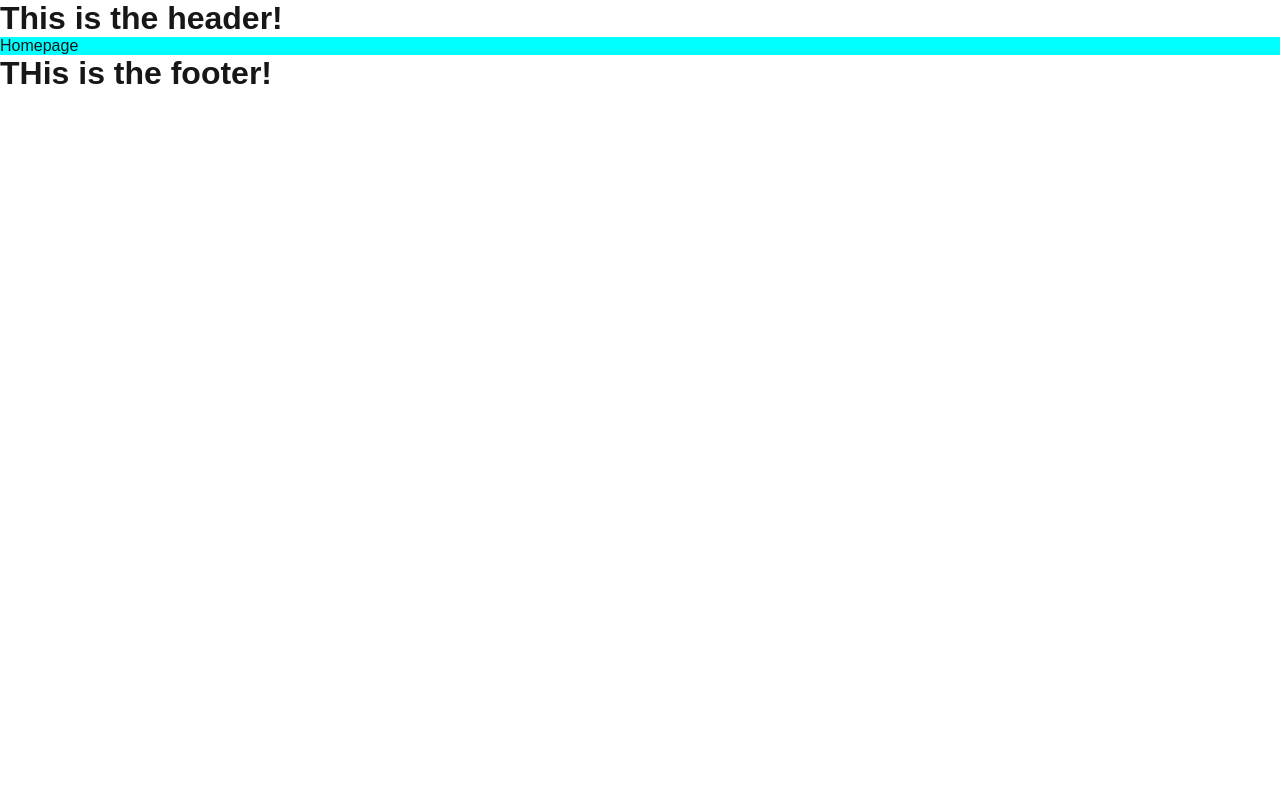
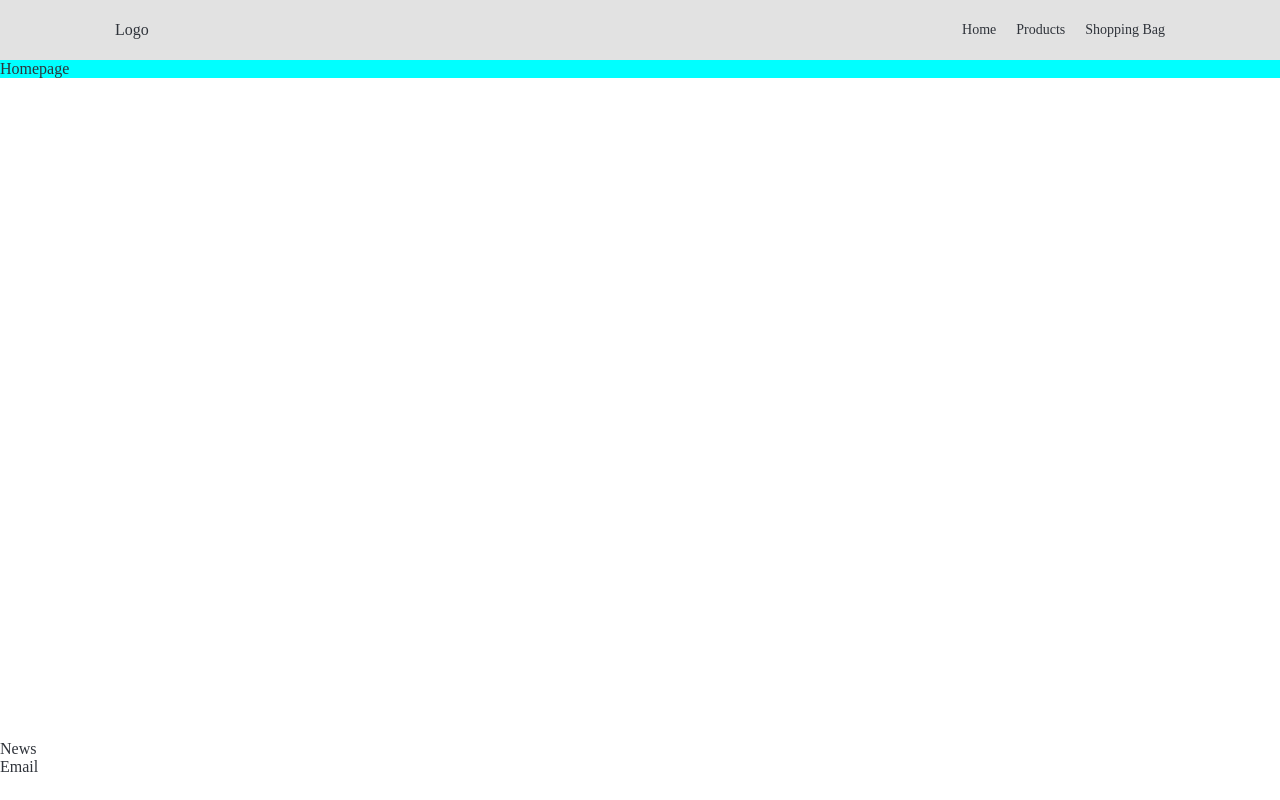
Before and after one commit to MehinJabbar/next-js-shopping-bag, a Next.js app: page / in a window 1280 px wide. Built offline with nearby package versions, Linux system fonts and the light colour scheme.

Commit message:
header.js&footer.js is added to the component

```diff
--- /dev/null
+++ b/app/components/Footer.js
@@ -0,0 +1,12 @@
+export default function Footer() {
+  return (
+    <footer>
+      <aside>
+        News
+      </aside>
+      <aside>
+        Email
+      </aside>
+    </footer>
+  )
+}
--- /dev/null
+++ b/app/components/Header.js
@@ -0,0 +1,23 @@
+import styles from './header.module.css'
+
+export default function Header() {
+  return (
+    <header className={styles['app-header']}>
+        <div className={`${styles.wrapper} container`}>
+        <aside>
+            Logo
+        </aside>
+        <aside>
+            <nav>
+                <ul>
+                    <li>Home</li>
+                    <li>Products</li>
+                    <li>Shopping Bag</li>
+                </ul>
+            </nav>
+        </aside>
+        </div>
+
+    </header>
+  )
+}
--- /dev/null
+++ b/app/components/header.module.css
@@ -0,0 +1,20 @@
+header.app-header{
+    background-color: var(--grey-color);
+
+
+    .wrapper {
+        height: 60px;
+        display: flex;
+        justify-content: space-between;
+        align-items: center;
+
+        ul{
+            display: flex;
+            li{
+                margin-left: 20px;
+                font-size: 14px;
+            }
+        }
+    }
+
+}
--- a/app/globals.css
+++ b/app/globals.css
@@ -1,42 +1,72 @@
+/* CSS for the project: https://github.com/ivanlourencogomes/css-for-next-js-shopping-bag */
 :root {
-  --background: #ffffff;
-  --foreground: #171717;
-}
-
-@media (prefers-color-scheme: dark) {
-  :root {
-    --background: #0a0a0a;
-    --foreground: #ededed;
-  }
-}
-
-html,
-body {
-  max-width: 100vw;
-  overflow-x: hidden;
-}
-
-body {
-  color: var(--foreground);
-  background: var(--background);
-  font-family: Arial, Helvetica, sans-serif;
-  -webkit-font-smoothing: antialiased;
-  -moz-osx-font-smoothing: grayscale;
+  --main-color: #FF7004;
+  --light-color: #F4F5F8;
+  --dark-color: #2F333A;
+  --grey-color: #E2E2E2;
 }
 
 * {
-  box-sizing: border-box;
+  font-family: var(--font-open-sans);
+  color: var(--dark-color);
   padding: 0;
   margin: 0;
+  box-sizing: border-box;
+}
+
+h1,
+h2,
+h3,
+h4,
+h5,
+h6,
+button {
+  font-family: var(--font-raleway);
+}
+
+main {
+  min-height: calc(100vh - 120px);
+}
+
+.container {
+  width: 1050px;
+  max-width: 90%;
+  margin: 0 auto;
+}
+
+ul {
+  list-style: none;
 }
 
 a {
-  color: inherit;
   text-decoration: none;
 }
 
-@media (prefers-color-scheme: dark) {
-  html {
-    color-scheme: dark;
+button {
+  cursor: pointer;
+  border: none;
+  outline: none;
+  background-color: var(--main-color);
+  color: white;
+  height: 50px;
+  padding: 0 20px;
+  font-weight: 600;
+
+  &:disabled {
+    cursor: initial !important;
   }
+
+  &.outline {
+    background-color: transparent;
+    border: none;
+    color: var(--dark-color);
+    text-decoration: underline;
+  }
+
+  &.transparent {
+    background-color: transparent;
+    border: none;
+    color: var(--dark-color);
+  }
+
 }
--- a/app/layout.js
+++ b/app/layout.js
@@ -1,5 +1,8 @@
 import { Geist, Geist_Mono } from "next/font/google";
 import "./globals.css";
+import Header from "./components/Header";
+import Footer from "./components/Footer";
+
 
 const geistSans = Geist({
   variable: "--font-geist-sans",
@@ -20,16 +23,11 @@ export default function RootLayout({ children }) {
   return (
     <html lang="en">
       <body className={`${geistSans.variable} ${geistMono.variable}`}>
-        <h1>
-          This is the header!
-        </h1>
+        <Header/>
         <main>
           {children}
         </main>
-        <h1>
-          THis is the footer!
-        </h1>
-
+        <Footer/>
 
       </body>
     </html>
```
